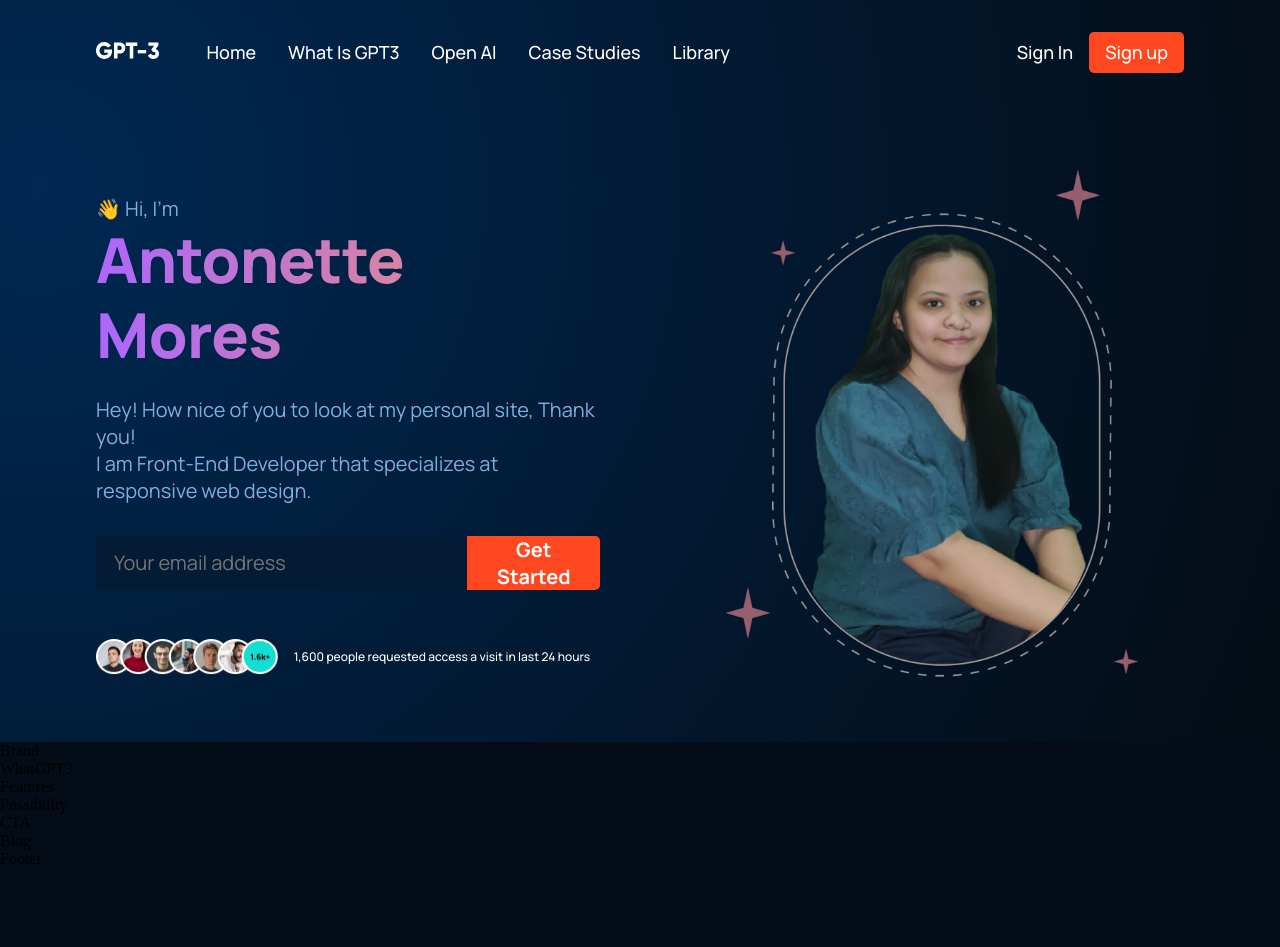
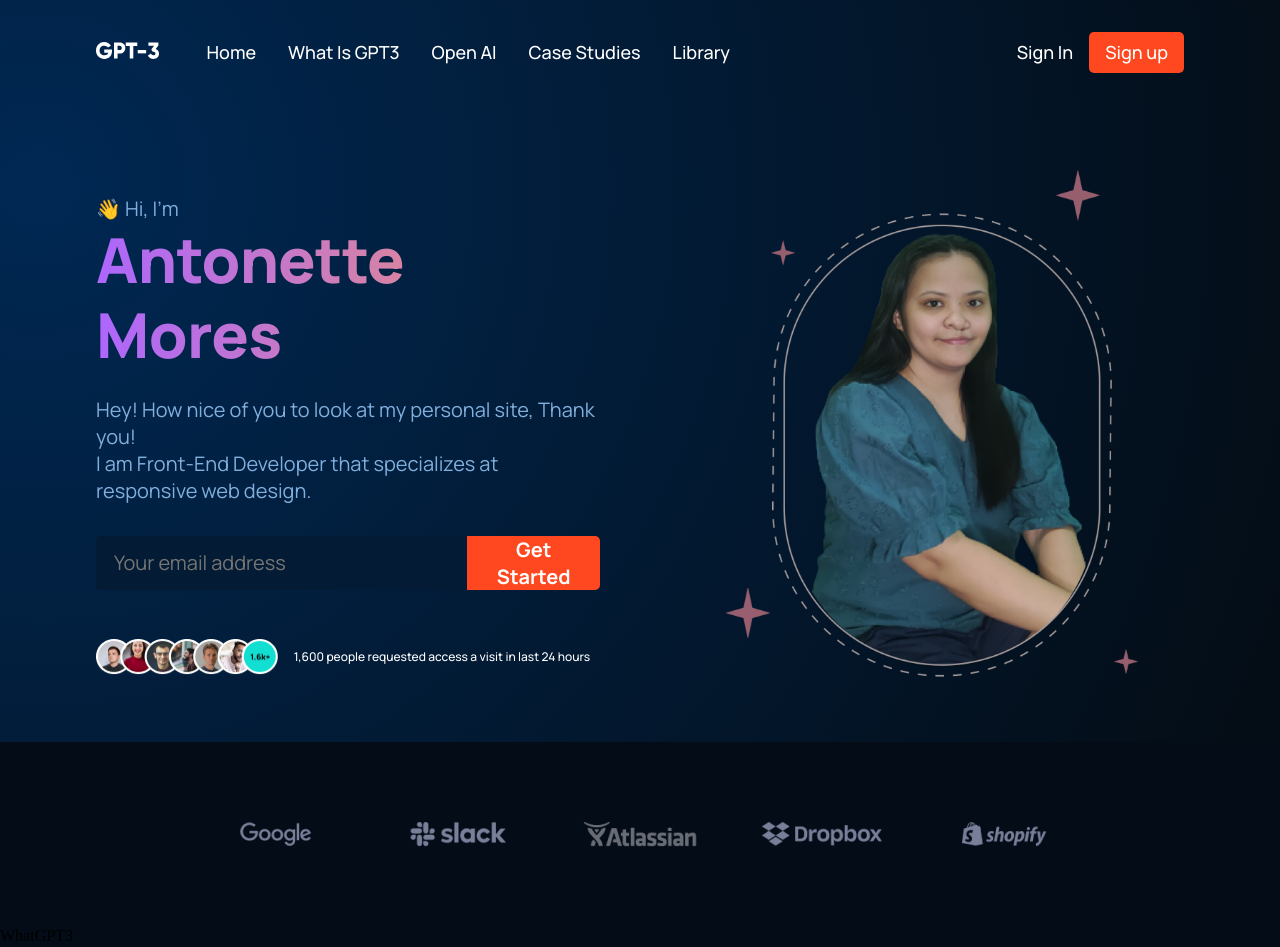
Before and after one commit to moresruth/projects, a React (Create React App) app in the folder landingpage_responsive/: page / in a window 1280 px wide. Shown: the top 947 px of the page. Before the commit the page ends 868 px from the top, so only its background shows below. Built offline with nearby package versions, Linux system fonts and the light colour scheme.

Commit message:
add brand component

```diff
--- a/landingpage_responsive/src/components/Brand/Brand.jsx
+++ b/landingpage_responsive/src/components/Brand/Brand.jsx
@@ -1,9 +1,32 @@
 import React from 'react';
 import './brand.css';
+import {google, slack, atlassian, dropbox, shopify} from './imports';
 
 const Brand = () => {
   return (
-    <div>Brand</div>
+    <div className="gpt3__brands section__padding">
+      <div>
+        <img src={google} alt="google" />
+      </div>
+
+      <div>
+        <img src={slack} alt="slack" />
+      </div>
+
+      <div>
+        <img src={atlassian} alt="slack" />
+      </div>
+
+      <div>
+        <img src={dropbox} alt="dropbox" />
+      </div>
+
+      <div>
+        <img src={shopify} alt="gshopify" />
+      </div>
+
+
+    </div>
   )
 }
 
--- a/landingpage_responsive/src/components/Brand/brand.css
+++ b/landingpage_responsive/src/components/Brand/brand.css
@@ -0,0 +1,16 @@
+.gpt3__brands{
+    display: flex;
+    flex-wrap: wrap;
+    justify-content: center;
+    align-items: center;
+}
+
+.gpt3__brands div{
+    flex: 1;
+    max-width: 150px;
+    min-width: 120px;
+    margin: 1rem;
+    display: flex;
+    justify-content: center;
+    align-items: centers;
+}
--- /dev/null
+++ b/landingpage_responsive/src/components/Brand/imports.js
@@ -0,0 +1,14 @@
+import google from '../../assets/google.png';
+import slack from '../../assets/slack.png';
+import atlassian from '../../assets/atlassian.png';
+import dropbox from '../../assets/dropbox.png';
+import shopify from '../../assets/shopify.png';
+
+
+export{
+    google,
+    slack,
+    atlassian,
+    dropbox,
+    shopify,
+}
```
